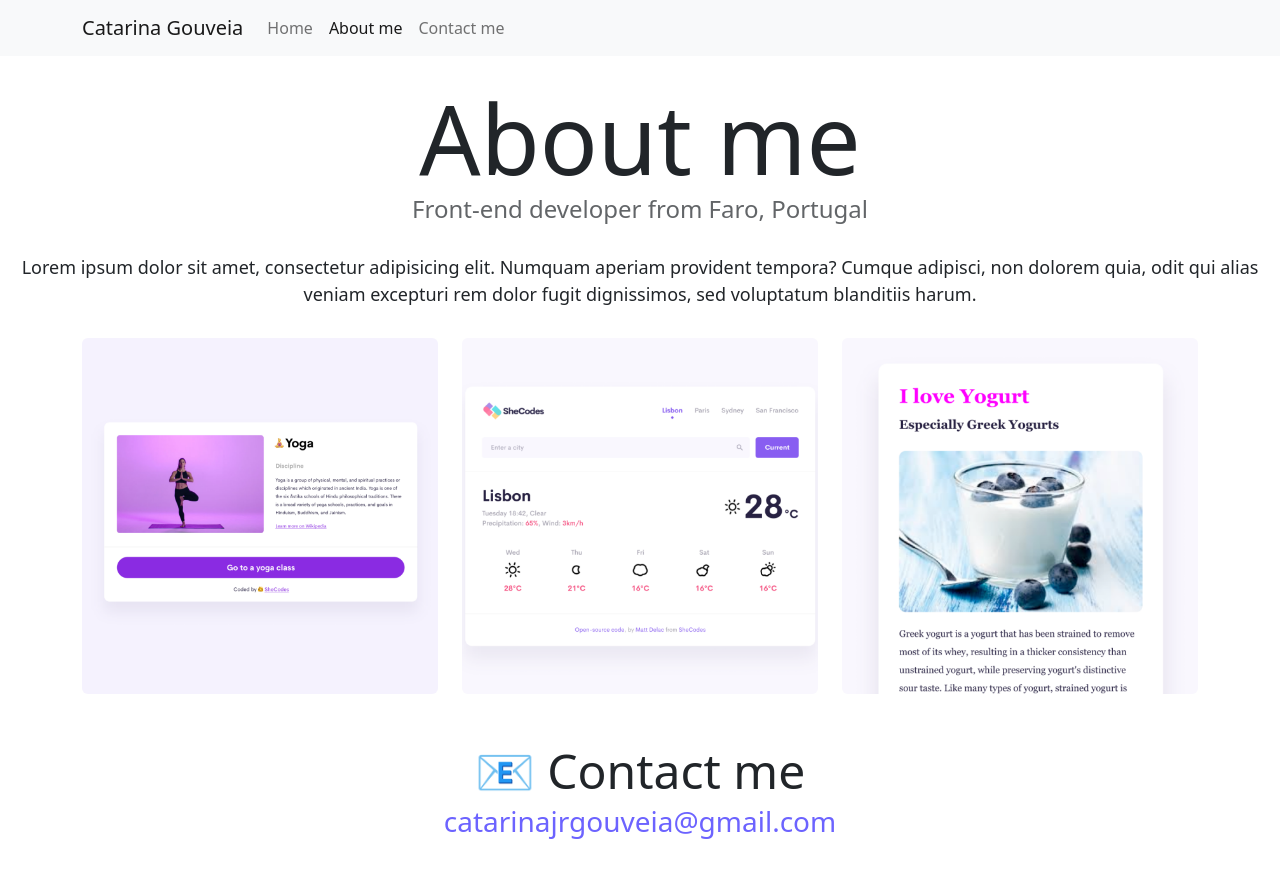
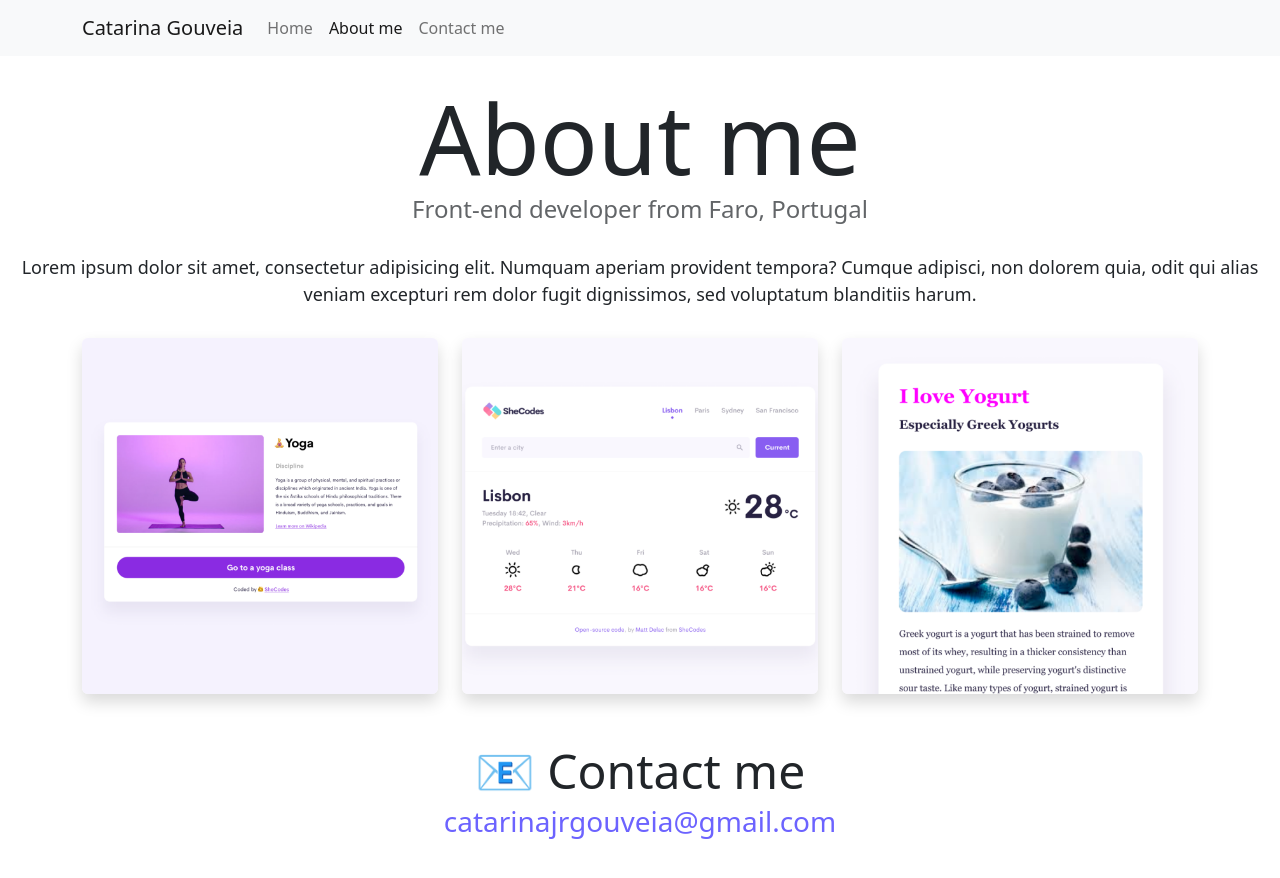
Before and after one commit to Tauina/responsive-homework, a website: page about.html in a window 1280 px wide. Before the commit the page ends 842 px from the top, so only its background shows below. Drawn offline with nearby package versions, Linux system fonts and the light colour scheme.

Commit message:
restant media queries updated

```diff
--- a/about.html
+++ b/about.html
@@ -56,13 +56,13 @@
     <div class="container">
       <div class="row">
         <div class="col-sm-4">
-          <img src="images/yoga.png" class="img-fluid rounded" />
+          <img src="images/yoga.png" class="img-fluid rounded shadow" />
         </div>
         <div class="col-sm-4">
-          <img src="images/weather.png" class="img-fluid rounded" />
+          <img src="images/weather.png" class="img-fluid rounded shadow" />
         </div>
         <div class="col-sm-4">
-          <img src="images/yogurt.png" class="img-fluid rounded" />
+          <img src="images/yogurt.png" class="img-fluid rounded shadow" />
         </div>
       </div>
     </div>
--- a/style.css
+++ b/style.css
@@ -6,6 +6,7 @@
 
 body {
   margin-top: 80px;
+  margin-bottom: 80px;
 }
 
 h1,
@@ -91,6 +92,7 @@ p {
   .text-start,
   h2 {
     text-align: center !important;
+    margin: 0 15px;
   }
   h1 {
     font-size: 60px;
@@ -103,5 +105,6 @@ p {
   .app-link {
     display: block;
     text-align: center;
+    margin: 0 15px;
   }
 }
```
